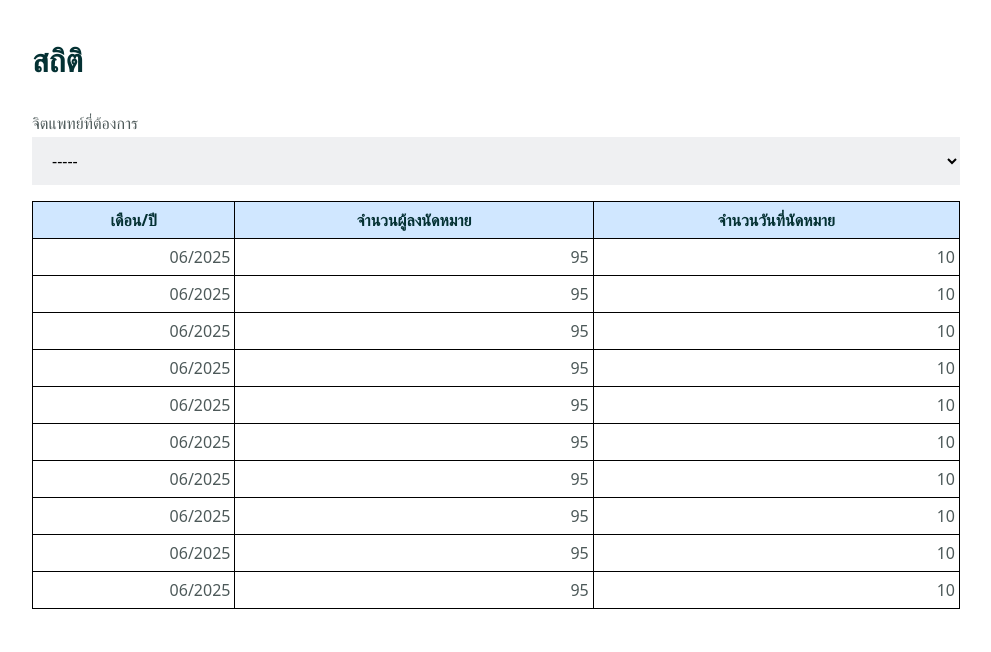
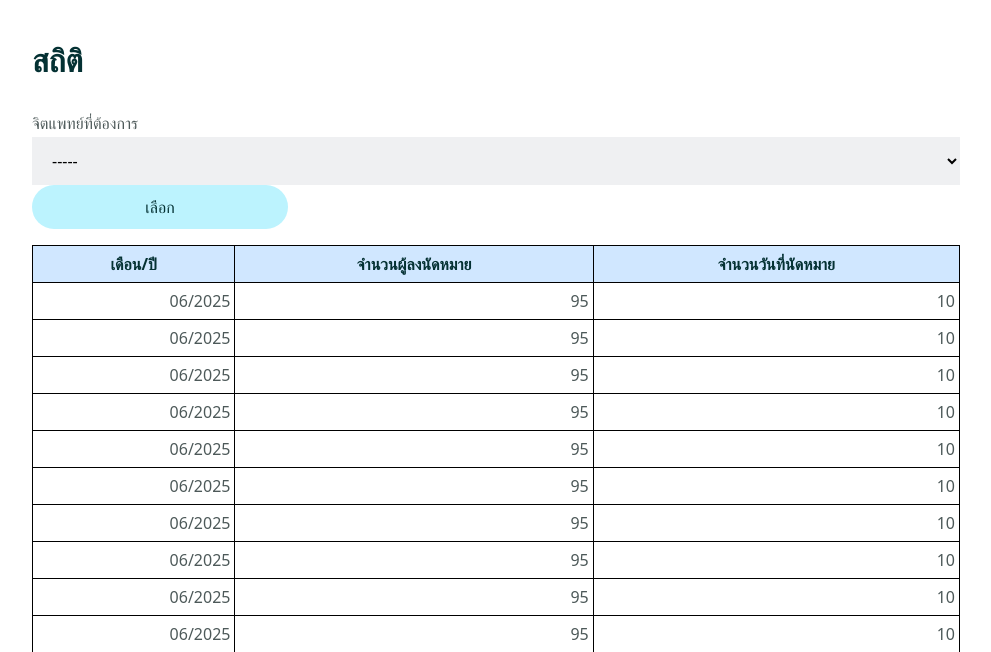
Before and after one commit to cs6630331/brighter-days-mental-healthcare, a PHP site: page /admin/stats.php in a window 1280 px wide. Shown: the part 88-740 px from the top of the page, without its empty margins (144-1135 px from the left). Run offline with PHP 8.4, Linux system fonts and the light colour scheme.

Commit message:
เพิ่มปุ่มส่งตัวกรองหมอ

```diff
--- a/admin/stats.php
+++ b/admin/stats.php
@@ -22,6 +22,7 @@
 					<?php endfor; ?>
 				</select>
 			</label>
+			<button type="submit" class="big">เลือก</button>
 		</form>
 		<div class="allow-overscroll">
 			<table class="stats">
```
